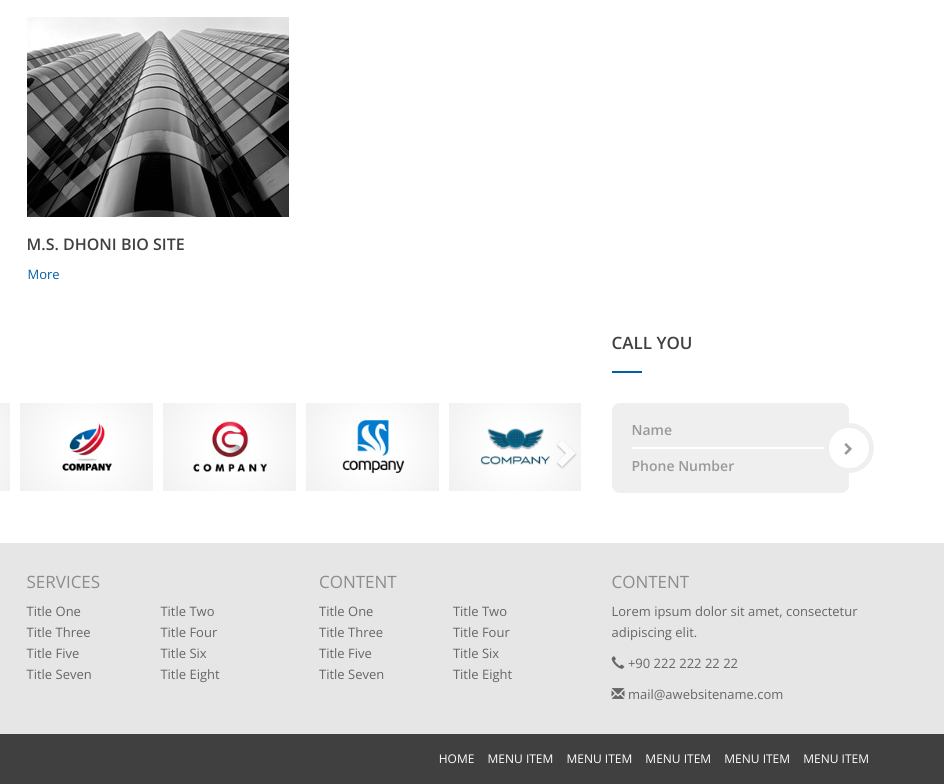
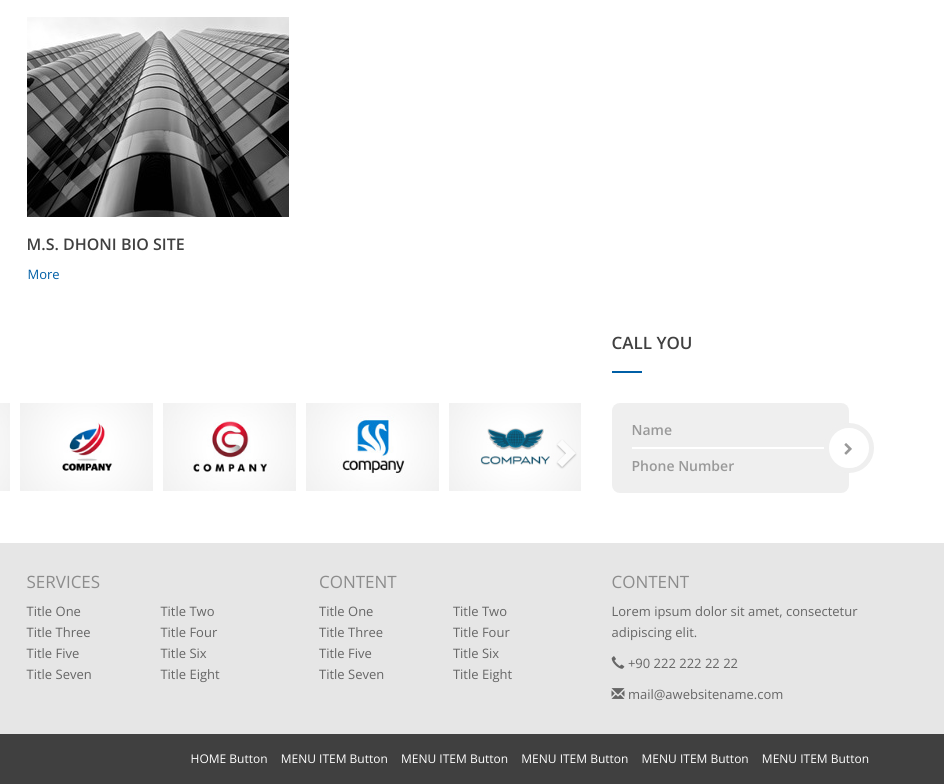
Before and after one commit to shubhamjain350/TheProject_showcase, a plain HTML site: page index.html in a window 1280 px wide. Shown: the part 1500-2284 px from the top of the page, 336-1280 px from the left. Drawn offline with nearby package versions, Linux system fonts and the light colour scheme.

Commit message:
Update index.html

```diff
--- a/index.html
+++ b/index.html
@@ -399,12 +399,12 @@
                     </div>
                     <div class="col-md-8">
                         <ul class="list-inline navbar-right">
-                            <li><a href="#">HOME</a></li>
-                            <li><a href="#">MENU ITEM</a></li>
-                            <li><a href="#">MENU ITEM</a></li>
-                            <li><a href="#">MENU ITEM</a></li>
-                            <li><a href="#">MENU ITEM</a></li>
-                            <li><a href="#">MENU ITEM</a></li>
+                            <li><a href="#">HOME Button</a></li>
+                            <li><a href="#">MENU ITEM Button </a></li>
+                            <li><a href="#">MENU ITEM Button</a></li>
+                            <li><a href="#">MENU ITEM Button</a></li>
+                            <li><a href="#">MENU ITEM Button</a></li>
+                            <li><a href="#">MENU ITEM Button</a></li>
                         </ul>
                     </div>
                 </div>
```
